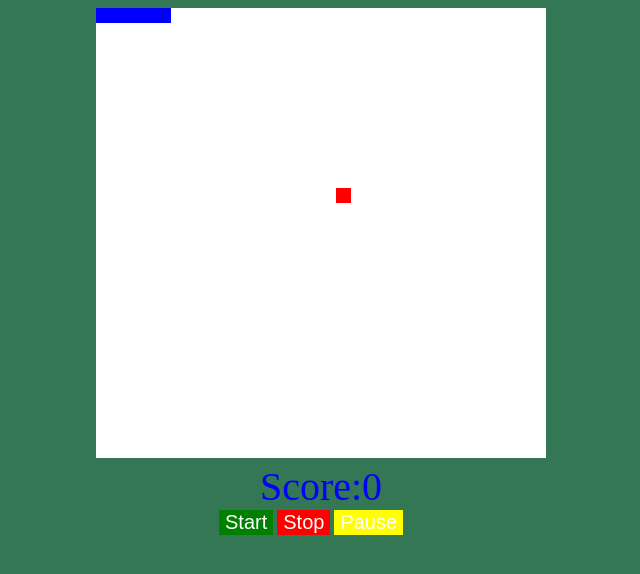
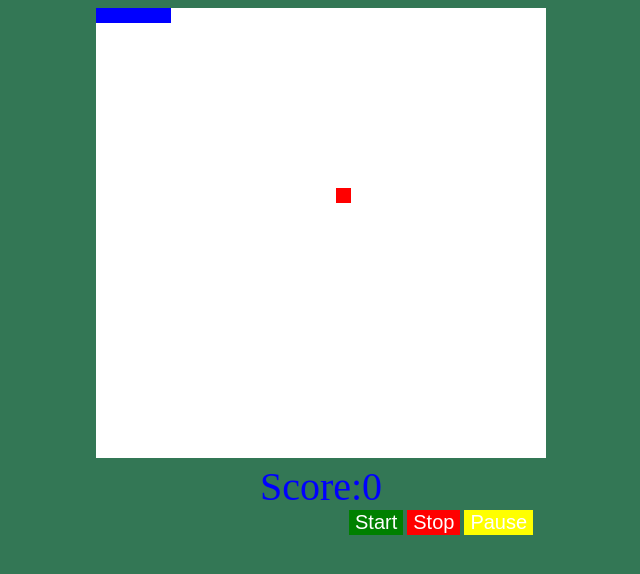
Before and after one commit to SarTa10/Bog-snake, a plain HTML site: page index.html in a window 1280 px wide. Shown: the whole page, without its empty margins (319-959 px from the left). Drawn offline with Linux system fonts and the light colour scheme.

Commit message:
ultra final

```diff
--- a/css/style.css
+++ b/css/style.css
@@ -37,7 +37,7 @@ body{
 }
 
 .buttons{
-    margin-left:530px;
+    margin-left:660px;
     justify-content: center;
     align-items: center;
 }
```
